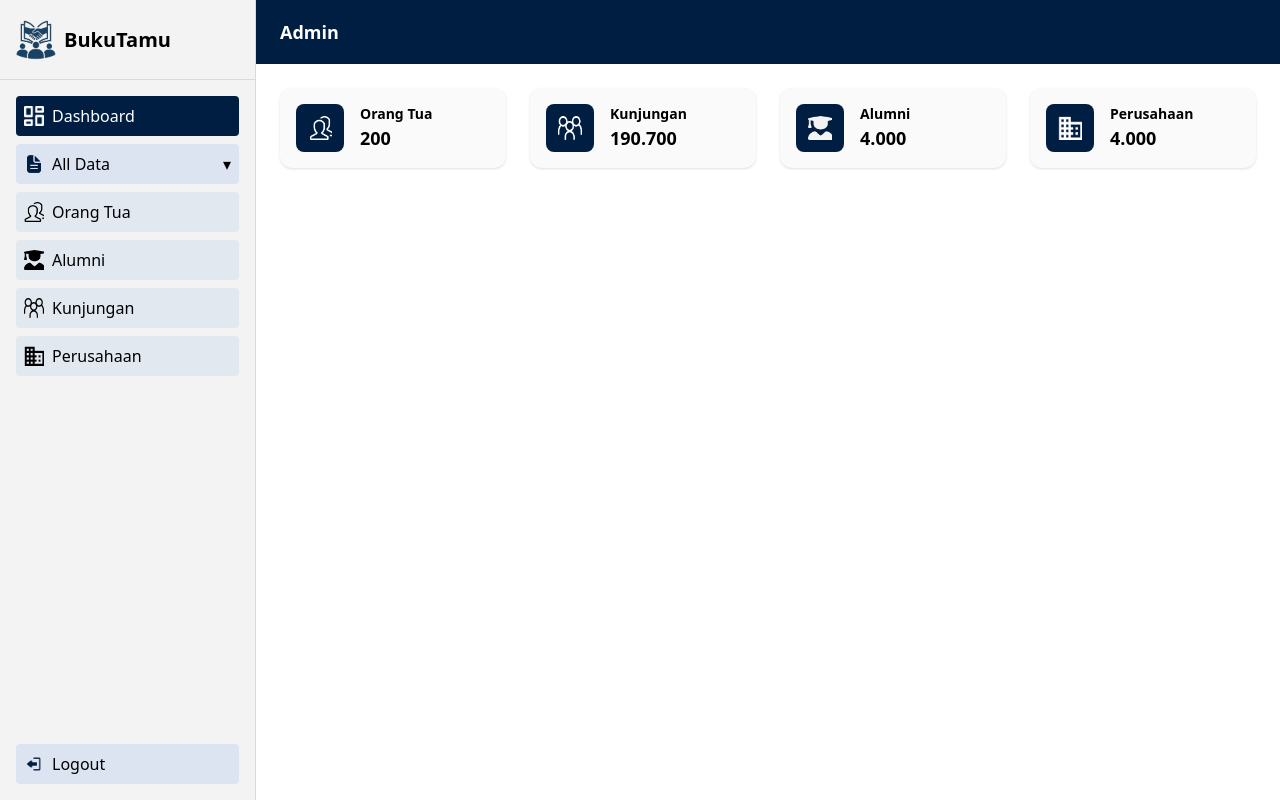
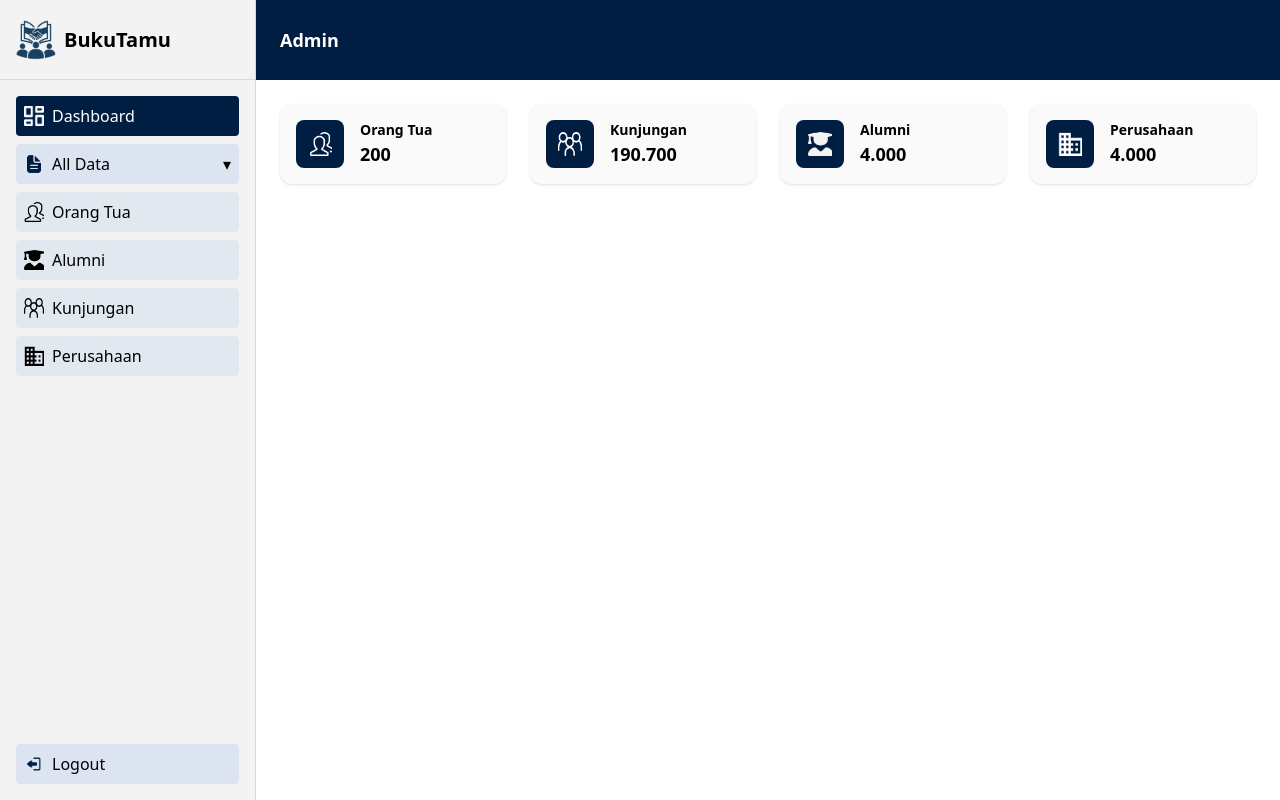
Before and after one commit to mipalt/Buku-Tamu-PPLG-XII-3, a React (Vite) app in the folder frontend/: page / in a window 1280 px wide. Built offline with nearby package versions, Linux system fonts and the light colour scheme.

Commit message:
style: change upper-layout size

```diff
--- a/frontend/src/pages/dashboard/index.tsx
+++ b/frontend/src/pages/dashboard/index.tsx
@@ -16,7 +16,7 @@ export default function Dashboard() {
     <div className="flex min-h-screen">
       <Sidebar />
       <div className="flex-1 flex flex-col">
-        <header className="bg-[#001E42] text-white flex items-center h-16 px-6">
+        <header className="bg-[#001E42] text-white flex items-center h-20 pl-6">
           <h1 className="text-lg font-bold">Admin</h1>
         </header>
 
```
